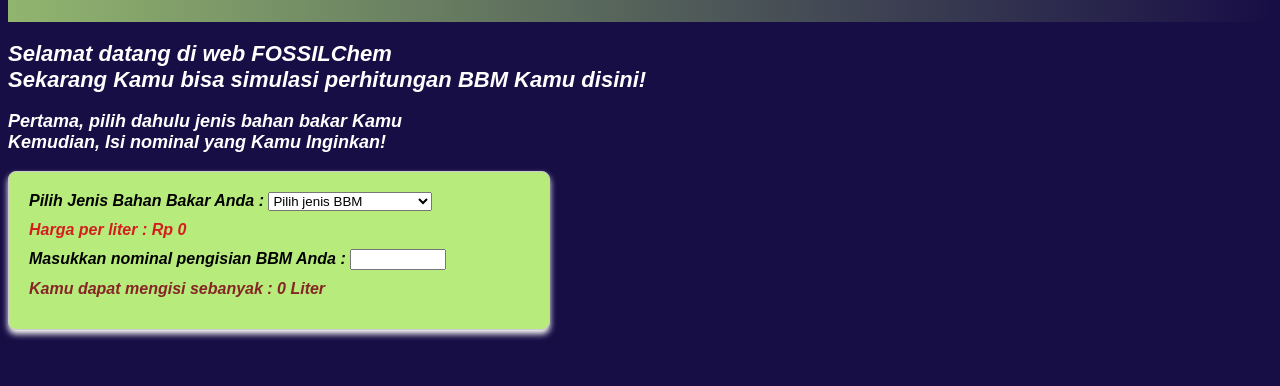
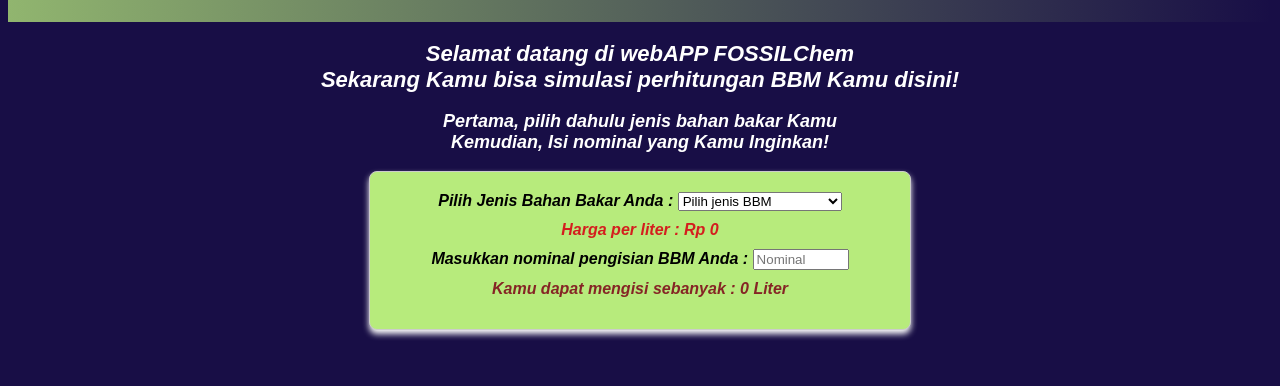
Before and after one commit to MuhammadImamArkal/Pribadi-Ku, a plain HTML site: page index.html in a window 1280 px wide. Shown: the part 117-503 px from the top of the page. Drawn offline with Linux system fonts and the light colour scheme.

Commit message:
micro update

```diff
--- a/index.html
+++ b/index.html
@@ -17,7 +17,7 @@
         </div>
 
         <h2>
-            Selamat datang di web FOSSILChem
+            Selamat datang di webAPP FOSSILChem
             <br>Sekarang Kamu bisa simulasi perhitungan BBM Kamu disini!
         </h2>
 
@@ -39,9 +39,9 @@
             <p class="harga-liter">Harga per liter : <span id="harga-jenisBBM">Rp 0</span></p>
 
             <label for="nominal">Masukkan nominal pengisian BBM Anda :</label>
-            <input type="number" id="nominal" name="nominal" min="5000" max="1000000" step="500">
+            <input type="number" id="nominal" name="nominal" min="5000" max="1000000" step="500" placeholder="Nominal">
 
-            <p class="liter-dapat">Kamu dapat mengisi sebanyak : <span id="jumlahLiter">0 </span>Liter</p>
+            <p class="liter-dapat">Kamu dapat mengisi sebanyak : <span id="jumlahLiter">0 </span> Liter</p>
 
         </form>
 
--- a/style.css
+++ b/style.css
@@ -33,6 +33,7 @@ h1 {
 }
 
 h2 {
+    text-align: center;
     font-family: Arial, Helvetica, sans-serif;
     font-size: 22px;
     font-weight: Bold;
@@ -41,6 +42,7 @@ h2 {
 }
 
 h3 {
+    text-align: center;
     font-family: Arial, Helvetica, sans-serif;
     font-size: 18px;
     font-weight: Bold;
@@ -51,12 +53,13 @@ h3 {
 .form-bbm { /*pemanggilan berdasar class harus diawali titik "."*/
   width: 100%;
   line-height: 0.4;
+  text-align: center;
   font-family: Arial, Helvetica, sans-serif;
   font-weight: bold;
   font-style: italic;
   color: #000000;
   max-width: 500px;
-  margin-left: 0;
+  margin: 0 auto;
   padding: 20px;
   background-color: #b7eb7c;
   border: 1px solid #ccc;
@@ -65,6 +68,7 @@ h3 {
 }
 
 .harga-liter {
+    text-align: center;
     font-family: Arial, Helvetica, sans-serif;
     font-size: 16px;
     font-weight: 900;
@@ -73,6 +77,7 @@ h3 {
 }
 
 .liter-dapat {
+    text-align: center;
     font-family: Arial, Helvetica, sans-serif;
     font-size: 16px;
     font-weight: 900;
@@ -90,6 +95,7 @@ h3 {
     position: fixed;
     bottom: 0px;
     right: 250px;
+    z-index: 1;
 }
 
 .logo-fiks {
@@ -98,6 +104,6 @@ h3 {
     right: 25px;
     width:250px;
     height: 250px;
-    z-index: 999;
+    z-index: 1;
     opacity: 0.3;
 }
```
